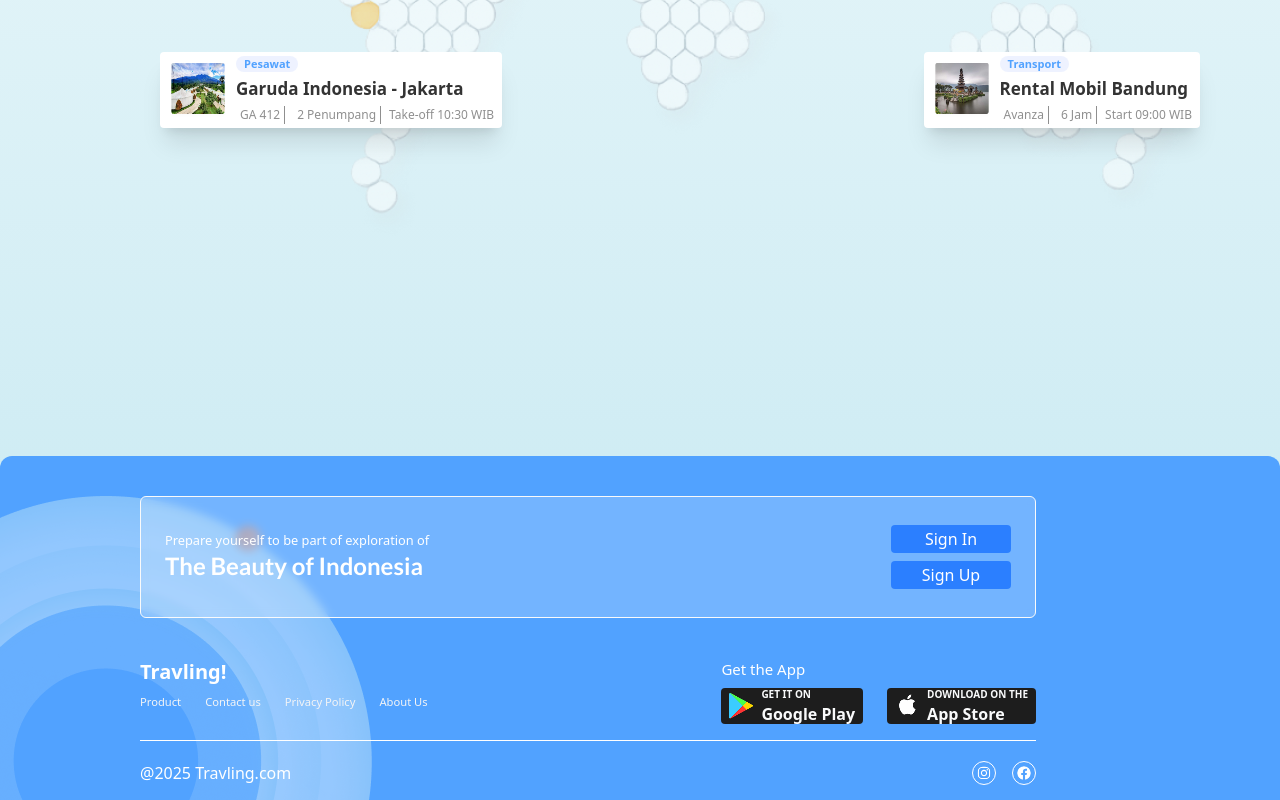
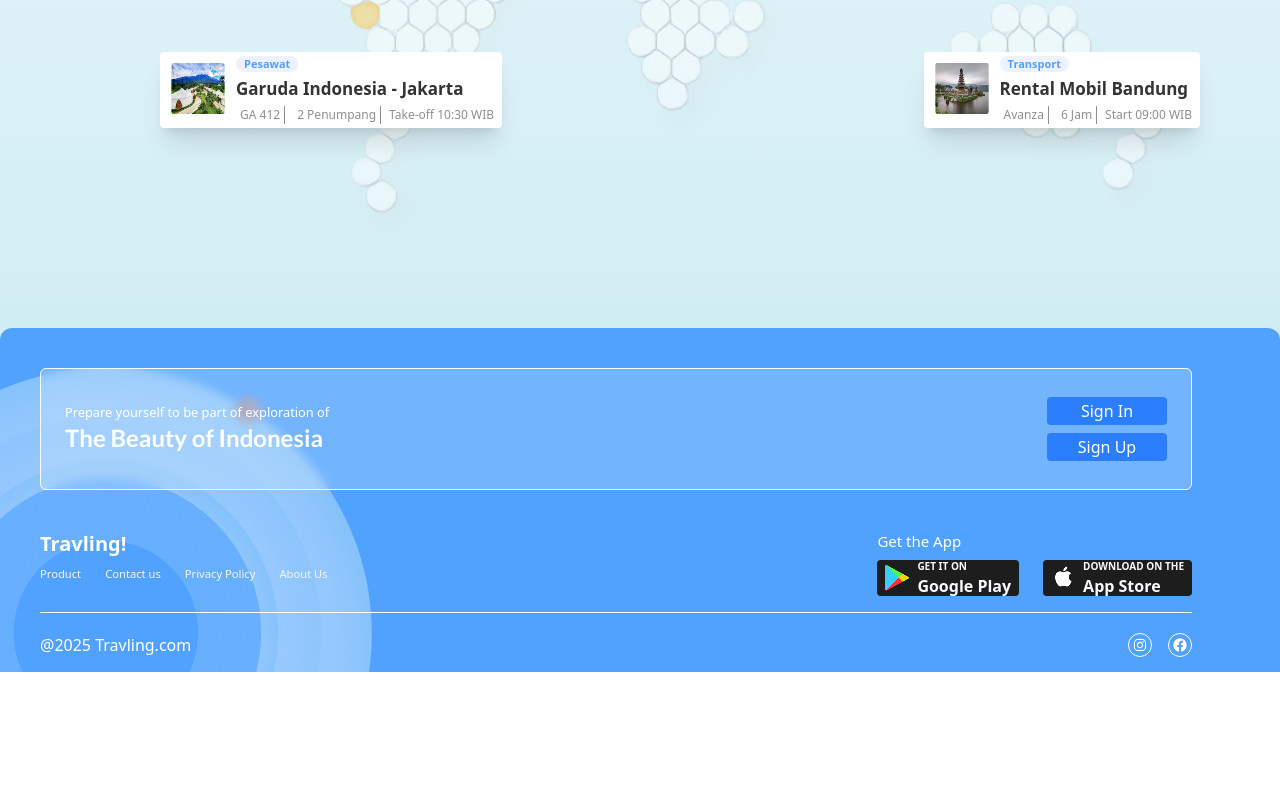
Before and after one commit to SanjilaGangaju/Landing-Page, a React (Vite) app: page / in a window 1280 px wide. Shown: the part 2633-3433 px from the top of the page. After the commit the page ends 3305 px from the top, so only its background shows below. Built offline with nearby package versions, Linux system fonts and the light colour scheme.

Commit message:
update readme

```diff
--- a/src/components/Footer/Footer.jsx
+++ b/src/components/Footer/Footer.jsx
@@ -5,11 +5,11 @@
 
 const Footer = () => {
   return (
-    <footer>
+    <footer className='-mt-20'>
         <div className='bg-blue-400 rounded-t-xl relative  max-h-86 overflow-hidden'>
             <div className='-translate-x-40  translate-y-10 '>
                 <img className='opacity-[0.43]' src="/images/bg.png"></img>
-                <div className='absolute left-75 top-0 w-[70%]  flex flex-col gap-10'>
+                <div className='absolute left-50 top-0 w-[90%]  flex flex-col gap-10'>
                      <div className=' bg-white/20 px-6 py-7 border border-gray-50 gap-8 backdrop-blur-xs rounded-md flex items-center justify-between'>
                    <div >
                      <p className='text-white text-[0.8rem]'>Prepare yourself to be part of exploration of</p>
--- a/src/components/Vacation/Vacation.jsx
+++ b/src/components/Vacation/Vacation.jsx
@@ -4,7 +4,7 @@
 const Vacation = () => {
   return (
     <section>
-    <div className='wrapper flex items-center flex-col py-[3rem]'>
+    <div className='wrapper flex items-center flex-col pt-[3rem]'>
         <div className='flex flex-col items-center'>
              <h2 className='title text-2xl font-bold font-[poppins]'>Plan Your Vacation!</h2>
         <p className='small-text text-[16px]  w-90 text-center'>For many people organizing a trip is a headache. Register to be able to jointly determine vacation destinations and dates</p>
```
Also changed, not shown: 1 other file (tests, documents, lock files or other folders).
